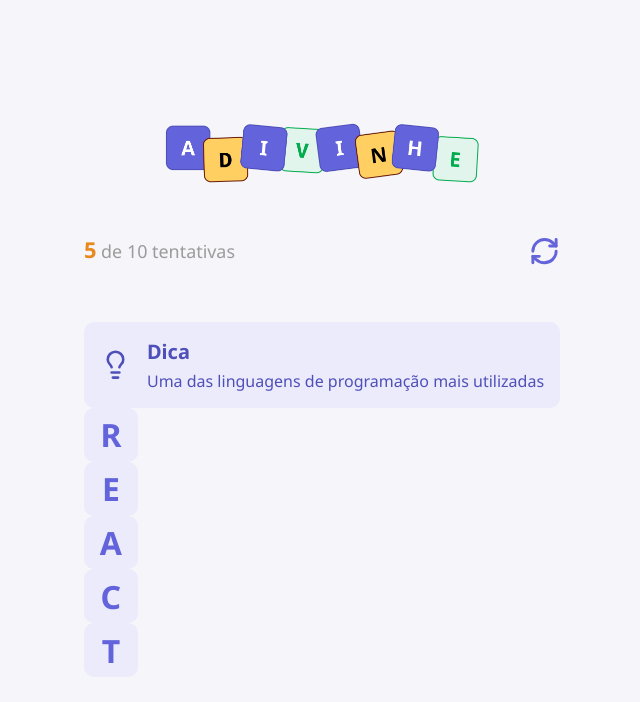
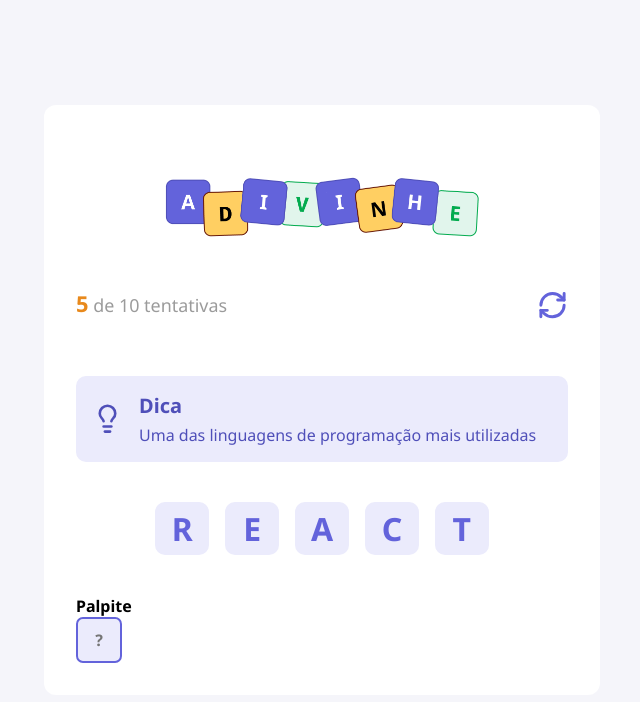
Before and after one commit to arturbnardo/guessing-game, a React (Vite) app: page / in a window 1280 px wide. Shown: the top 702 px of the page, without its empty margins (318-958 px from the left). Built offline with nearby package versions, Linux system fonts and the light colour scheme.

Commit message:
feat: add input component

```diff
--- a/src/App.tsx
+++ b/src/App.tsx
@@ -1,5 +1,6 @@
 import styles from "./app.module.css"
 
+import { Input } from "./components/Input"
 import { Tip } from "./components/Tip"
 import { Letter } from "./components/Letter"
 import { Header } from "./components/Header"
@@ -17,11 +18,19 @@
 
       <Tip tip="Uma das linguagens de programação mais utilizadas" />
 
-      <Letter value="R"/>
-      <Letter value="E"/>
-      <Letter value="A"/>
-      <Letter value="C"/>
-      <Letter value="T"/>
+      <div className={styles.word}>
+        <Letter value="R"/>
+        <Letter value="E"/>
+        <Letter value="A"/>
+        <Letter value="C"/>
+        <Letter value="T"/>
+      </div>
+
+      <h4>Palpite</h4>
+
+      <div>
+        <Input autoFocus maxLength={1} placeholder="?"/>
+      </div>
       </main>
     </div>
   )
--- a/src/app.module.css
+++ b/src/app.module.css
@@ -6,3 +6,22 @@
   justify-content: center;
   align-items: center;
 }
+
+.container main {
+  width: 556px;
+
+  background-color: #ffffff;
+  padding: 2rem;
+  padding-top: 4.5rem;
+  border-radius: 0.75rem;
+}
+
+.word {
+  width: 100%;
+  display: flex;
+  justify-content: center;
+  flex-wrap: wrap;
+  gap: 1rem;
+
+  margin: 2.5rem 0;
+}
--- /dev/null
+++ b/src/components/Input/index.tsx
@@ -0,0 +1,7 @@
+import styles from "./styles.module.css"
+
+type Props = React.ComponentProps<"input">
+
+export function Input({ ...rest }: Props){
+  return <input type="text" className={styles.input} {...rest} />
+}
--- /dev/null
+++ b/src/components/Input/styles.module.css
@@ -0,0 +1,16 @@
+.input {
+  width: 2.87rem;
+  height: 2.87rem;
+  border-radius: 0.43rem;
+
+  background-color: #ebebfc;
+  border: 2px solid #6363db;
+  color: #6363db;
+
+  text-transform: uppercase;
+  text-align: center;
+  font-size: 1rem;
+  font-weight: 700;
+
+  outline: none;
+}
--- a/src/global.css
+++ b/src/global.css
@@ -15,6 +15,11 @@
   font-optical-sizing: auto;
 }
 
+input {
+  font-family: "Noto Sans", sans-serif;
+  font-optical-sizing: auto;
+}
+
 button {
   cursor: pointer;
   transition: filter 0.2s;
```
